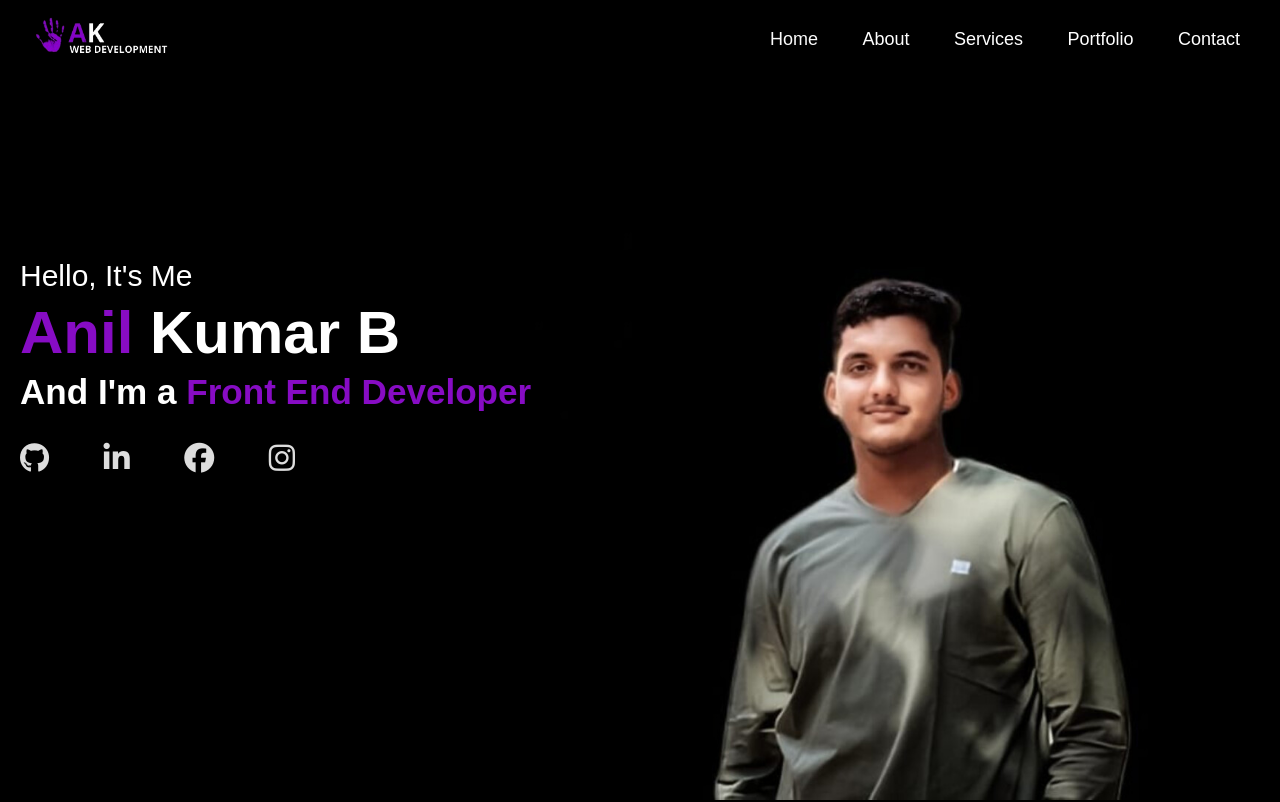
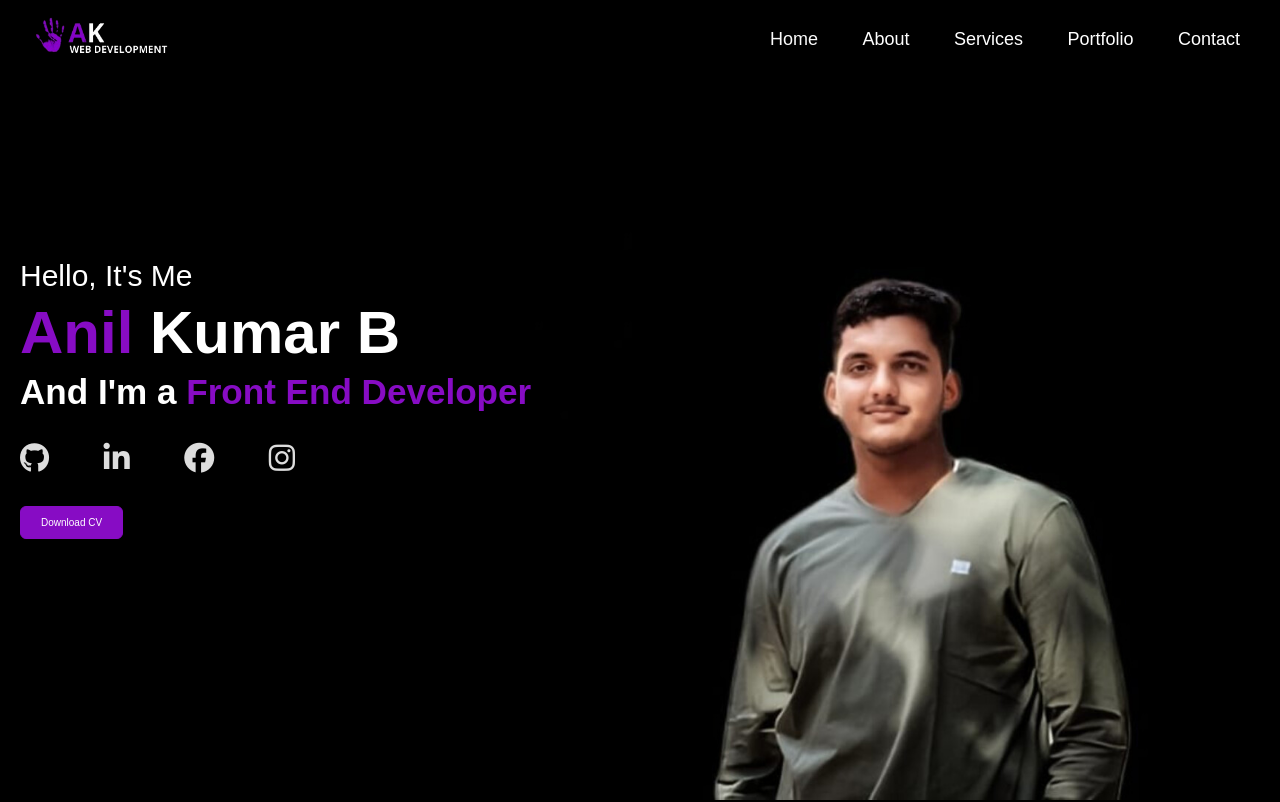
Before and after one commit to AnilKumarB12/Portfolio, a plain HTML site: page index.html in a window 1280 px wide. Shown: the top 802 px of the page. Drawn offline with Linux system fonts and the light colour scheme.

Commit message:
updated files

```diff
--- a/index.html
+++ b/index.html
@@ -6,6 +6,7 @@
     <meta name="viewport" content="width=device-width, initial-scale=1.0">
     <title>My Portfolio</title>
     <link rel="stylesheet" href="style.css">
+    <link rel="icon" type="image/png" href="images/favicon.ico.png">
     <script src="https://kit.fontawesome.com/0572867017.js" crossorigin="anonymous"></script>
 </head>
 <body>
@@ -34,6 +35,7 @@
                 <a href="https://www.facebook.com/" target="_blank"><i class="fa-brands fa-facebook"></i></a>
                 <a href="https://www.instagram.com/" target="_blank"><i class="fa-brands fa-instagram"></i></a>
             </div>
+            <a href="images/AnilKumarB.pdf" download class="btn btn2" id="btnInHomeSec">Download CV</a>
         </div>
     </div>
 <!-- ----------------------------------------------------------About---------------------------------------------------------->
@@ -189,7 +191,7 @@
                     <a href="https://www.instagram.com/" target="_blank"><i class="fa-brands fa-instagram"></i></a>
                     <a href="https://www.facebook.com/" target="_blank"><i class="fa-brands fa-facebook"></i></a>
                 </div>
-                <a href="images/AnilKumarBResume.pdf" download class="btn btn2">Download CV</a>
+                <a href="images/AnilKumarB.pdf" download class="btn btn2">Download CV</a>
             </div>
             <div class="contact-right">
                 <form name="submit-to-google-sheet">
--- a/style.css
+++ b/style.css
@@ -75,6 +75,16 @@ nav ul li a:hover::after{
 .header-text h1 span, .dept{
     color: #870cc4;
 }
+#btnInHomeSec{
+    margin-top: 30px;
+    font-size: 10px;
+    padding: 10px 20px;
+    cursor: pointer;
+}
+#btnInHomeSec:hover {
+    background-color: #7402ac;
+}
+
 
 /*-------------------------------------------------------about---------------------------------------------------*/
 
```
Also changed, not shown: images/Photo.jpg (deleted), images/a-high-resolution-logo.png (deleted), images/favicon.ico.png (added), images/mb.jpg (deleted), images/mb1.jpg (deleted), images/mb2.png (deleted), images/mobile.jpg (deleted), images/work-1.png (deleted), images/work-2.png (deleted), images/work-3.png (deleted), 2 other files.
